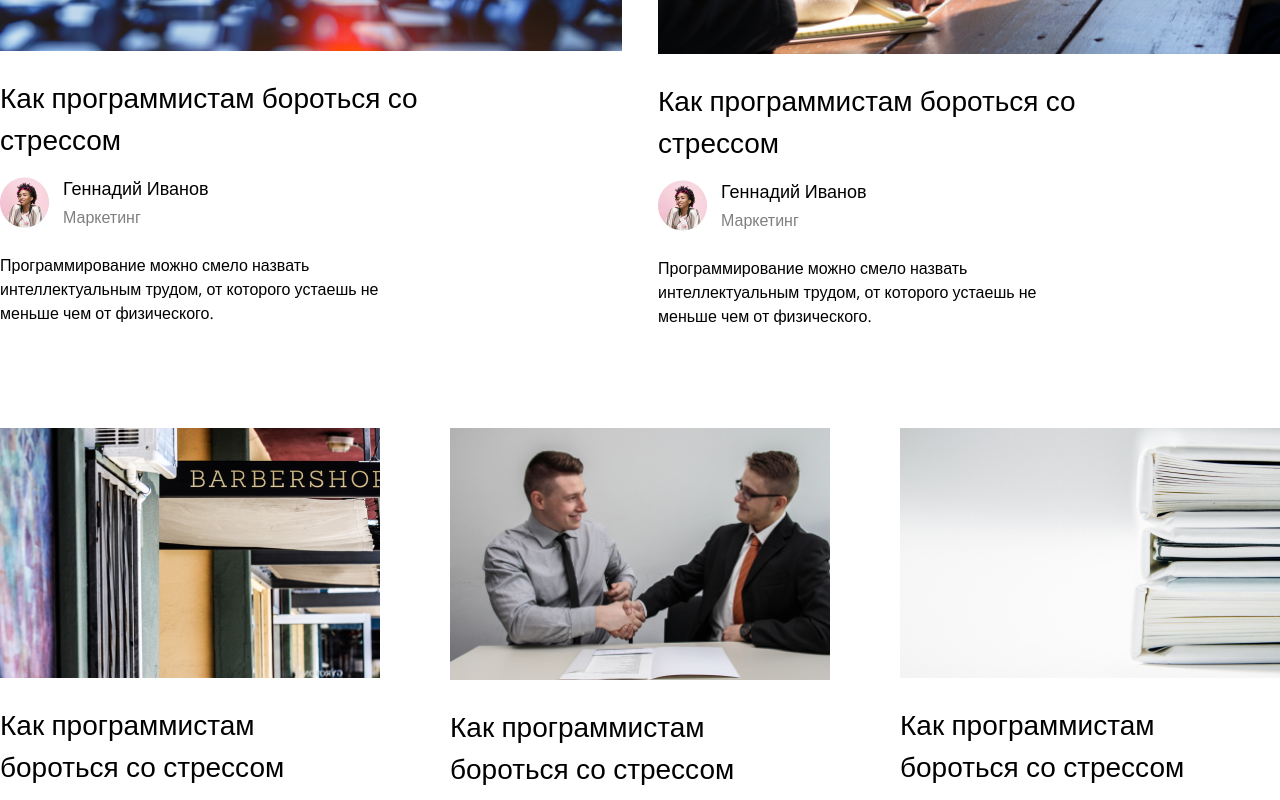
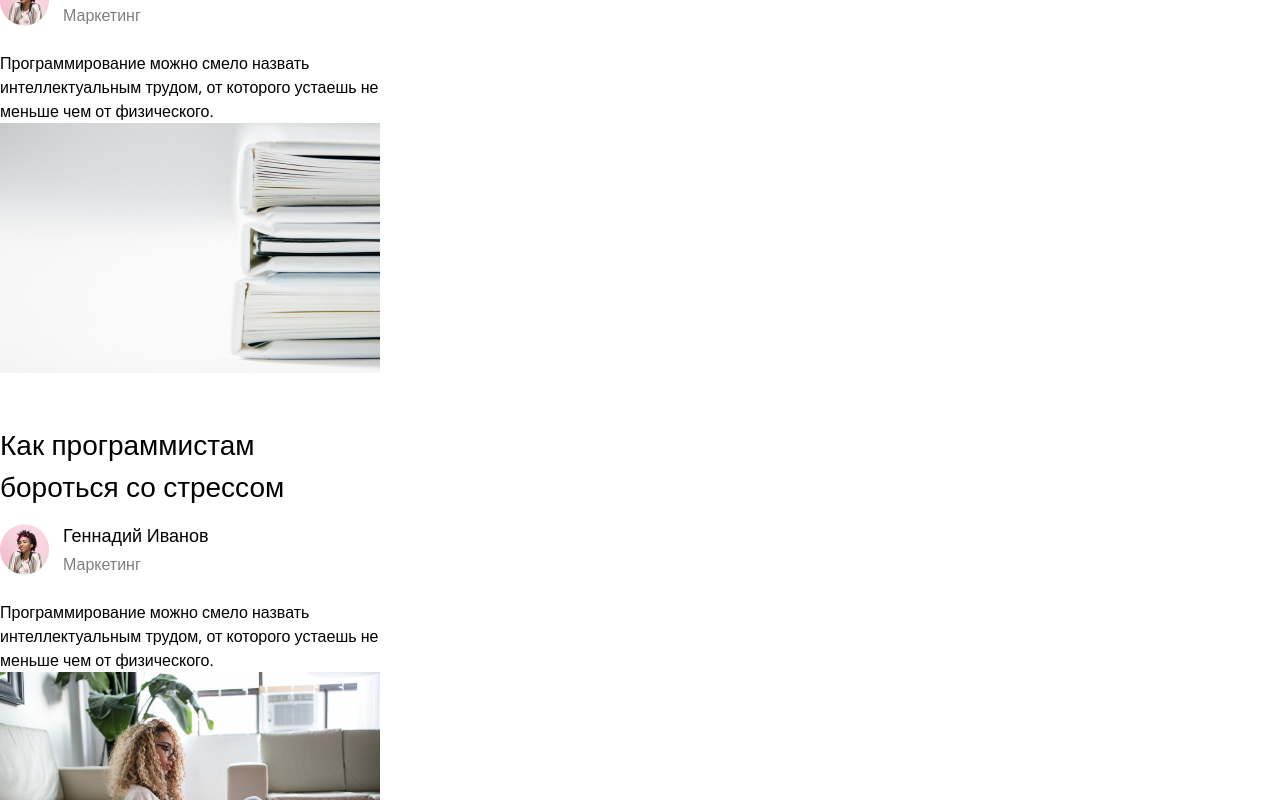
Before and after one commit to Softocean/softocean_landing, a Next.js app: page /blog in a window 1280 px wide. Shown: the part 1520-2320 px from the top of the page. Built offline with nearby package versions, Linux system fonts and the light colour scheme.

Commit message:
добавлена mokData для элемента CardArticle

```diff
--- a/src/app/blog/page.tsx
+++ b/src/app/blog/page.tsx
@@ -1,14 +1,17 @@
 import BlogAverage from "@/components/blogAverage/blogAverage";
 import BlogBig from "@/components/blogBig/blogBig";
 import BlogSmall from "@/components/blogSmall/blogSmall";
+import CardArticle from "@/components/cardArticle/CardArticle";
+import { mokData, ImokData } from "@/utils/mokFile";
 
 const Blog = () => {
     return (
         <div className=" max-w-[1338px] mx-auto mt-[62px]">
-            <BlogBig />
+            <CardArticle mokData={mokData} />
+            {/* <BlogBig />
             <BlogSmall />
             <BlogAverage />
-            <BlogSmall />
+            <BlogSmall /> */}
         </div>
     )
 }
--- /dev/null
+++ b/src/components/cardArticle/CardArticle.tsx
@@ -0,0 +1,81 @@
+import Image from 'next/image';
+import { ImokData } from "@/utils/mokFile";
+import AvatarMini from '../avatar-mini/avatarMini';
+
+const CardArticle = ({ mokData }: { mokData: ImokData[] }) => {
+    return (
+        <div>{mokData.map((item, index) => (
+            <div key={index}>
+                {index === 0 ? (
+                    <div className='grid grid-cols-1'>
+                        <div className='flex gap-[50px]'>
+                            <Image
+                                src={item.imgArticle}
+                                alt="логотип"
+                            />
+                            <div className='ml-[45px] w-[550px] my-auto'>
+                                <h2 className='text-[48px]'>{item.title}</h2>
+                                <div className='mt-[15px]'>
+                                    <AvatarMini img={item.user.imgAvatar} name={item.user.userName} rank={item.user.rank} />
+                                </div>
+                                <p className='mt-[29px] max-w-[500px]'>{item.subtitle}</p>
+                            </div>
+                        </div>
+                    </div>
+                ) : (
+                    <div className='grid grid-cols-3'>
+                        <div className='flex flex-col gap-[25px] max-w-[380px]'>
+                            <Image
+                                src={item.imgArticle}
+                                alt="логотип"
+                            />
+                            <div className='mt-[25px] max-w-[380px]'>
+                                <h2 className='text-[28px]'>{item.title}</h2>
+                                <div className='mt-[15px]'>
+                                    <AvatarMini img={item.user.imgAvatar} name={item.user.userName} rank={item.user.rank} />
+                                </div>
+                                <p className='mt-[24px] max-w-[380px]'>{item.subtitle}</p>
+                            </div>
+                        </div>
+                    </div>
+                )
+
+                }
+            </div>
+            // <div className='grid grid-cols-3' key={index}>
+            //     {index === 0 ? (
+            //         <div className='flex gap-[50px]'>
+            //             <Image
+            //                 src={item.imgArticle}
+            //                 alt="логотип"
+            //             />
+            //             <div className='ml-[45px] w-[550px] my-auto'>
+            //                 <h2 className='text-[48px]'>{item.title}</h2>
+            //                 <div className='mt-[15px]'>
+            //                     <AvatarMini img={item.user.imgAvatar} name={item.user.userName} rank={item.user.rank} />
+            //                 </div>
+            //                 <p className='mt-[29px] max-w-[500px]'>{item.subtitle}</p>
+            //             </div>
+            //         </div>
+            //     ) : (
+            //         <div className='flex flex-col gap-[25px] max-w-[400px]'>
+            //             <Image
+            //                 src={item.imgArticle}
+            //                 alt="логотип"
+            //             />
+            //             <div className='mt-[25px] max-w-[380px]'>
+            //                 <h2 className='text-[28px]'>{item.title}</h2>
+            //                 <div className='mt-[15px]'>
+            //                     <AvatarMini img={item.user.imgAvatar} name={item.user.userName} rank={item.user.rank} />
+            //                 </div>
+            //                 <p className='mt-[24px] max-w-[380px]'>{item.subtitle}</p>
+            //             </div>
+            //         </div>
+            //     )}
+            // </div>
+        ))
+        }</div>
+    )
+}
+
+export default CardArticle;
--- /dev/null
+++ b/src/utils/mokFile.ts
@@ -0,0 +1,111 @@
+import imgAva from '../../assets/blog/AvatarMini1.png';
+import img2 from '../../assets/blog/barber.png';
+import img4 from '../../assets/blog/biblioteka.png';
+import imgArt from '../../assets/blog/blog-images-1.png';
+import img3 from '../../assets/blog/hr-strateg.png';
+import { StaticImageData } from 'next/image';
+
+interface IUser {
+    imgAvatar: StaticImageData
+    userName: string
+    rank: string
+}
+
+export interface ImokData {
+    imgArticle: StaticImageData
+    title: string
+    subtitle: string
+    user: IUser
+}
+
+export const mokData: ImokData[] = [{
+    imgArticle: imgArt,
+    title: 'Как программистам бороться со стрессом',
+    subtitle: 'Программирование можно смело назвать интеллектуальным трудом, от которого устаешь не меньше чем от физического.',
+    user: {
+        imgAvatar: imgAva,
+        userName: 'Геннадий Иванов',
+        rank: 'Маркетинг'
+    }
+},
+{
+    imgArticle: img2,
+    title: 'Как программистам бороться со стрессом',
+    subtitle: 'Программирование можно смело назвать интеллектуальным трудом, от которого устаешь не меньше чем от физического.',
+    user: {
+        imgAvatar: imgAva,
+        userName: 'Геннадий Иванов',
+        rank: 'Маркетинг'
+    }
+},
+{
+    imgArticle: img3,
+    title: 'Как программистам бороться со стрессом',
+    subtitle: 'Программирование можно смело назвать интеллектуальным трудом, от которого устаешь не меньше чем от физического.',
+    user: {
+        imgAvatar: imgAva,
+        userName: 'Геннадий Иванов',
+        rank: 'Маркетинг'
+    }
+},
+{
+    imgArticle: img4,
+    title: 'Как программистам бороться со стрессом',
+    subtitle: 'Программирование можно смело назвать интеллектуальным трудом, от которого устаешь не меньше чем от физического.',
+    user: {
+        imgAvatar: imgAva,
+        userName: 'Геннадий Иванов',
+        rank: 'Маркетинг'
+    }
+},
+{
+    imgArticle: imgArt,
+    title: 'Как программистам бороться со стрессом',
+    subtitle: 'Программирование можно смело назвать интеллектуальным трудом, от которого устаешь не меньше чем от физического.',
+    user: {
+        imgAvatar: imgAva,
+        userName: 'Геннадий Иванов',
+        rank: 'Маркетинг'
+    }
+},
+{
+    imgArticle: imgArt,
+    title: 'Как программистам бороться со стрессом',
+    subtitle: 'Программирование можно смело назвать интеллектуальным трудом, от которого устаешь не меньше чем от физического.',
+    user: {
+        imgAvatar: imgAva,
+        userName: 'Геннадий Иванов',
+        rank: 'Маркетинг'
+    }
+},
+{
+    imgArticle: imgArt,
+    title: 'Как программистам бороться со стрессом',
+    subtitle: 'Программирование можно смело назвать интеллектуальным трудом, от которого устаешь не меньше чем от физического.',
+    user: {
+        imgAvatar: imgAva,
+        userName: 'Геннадий Иванов',
+        rank: 'Маркетинг'
+    }
+},
+{
+    imgArticle: imgArt,
+    title: 'Как программистам бороться со стрессом',
+    subtitle: 'Программирование можно смело назвать интеллектуальным трудом, от которого устаешь не меньше чем от физического.',
+    user: {
+        imgAvatar: imgAva,
+        userName: 'Геннадий Иванов',
+        rank: 'Маркетинг'
+    }
+},
+{
+    imgArticle: imgArt,
+    title: 'Как программистам бороться со стрессом',
+    subtitle: 'Программирование можно смело назвать интеллектуальным трудом, от которого устаешь не меньше чем от физического.',
+    user: {
+        imgAvatar: imgAva,
+        userName: 'Геннадий Иванов',
+        rank: 'Маркетинг'
+    }
+},
+]
--- a/tailwind.config.ts
+++ b/tailwind.config.ts
@@ -38,6 +38,9 @@ const config: Config = {
       backgroundImage: {
         'gradient-main': 'linear-gradient(190deg, var(--tw-gradient-stops))',
       },
+      // gridTemplateColumns: {
+      //   '3': 'repeat(auto-fit, minmax(px, 1fr))'
+      // },
     },
   },
   plugins: [],
```
